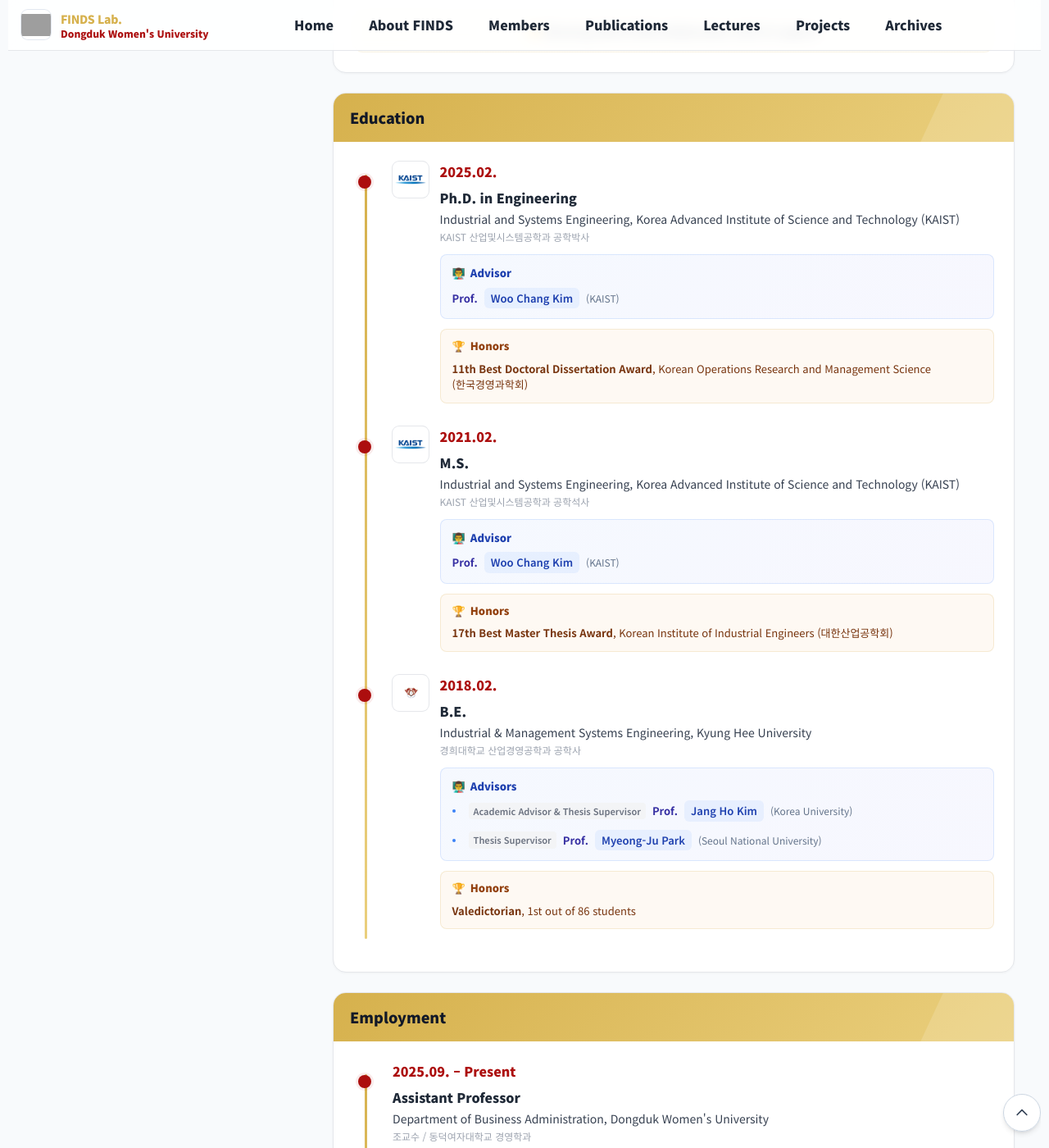
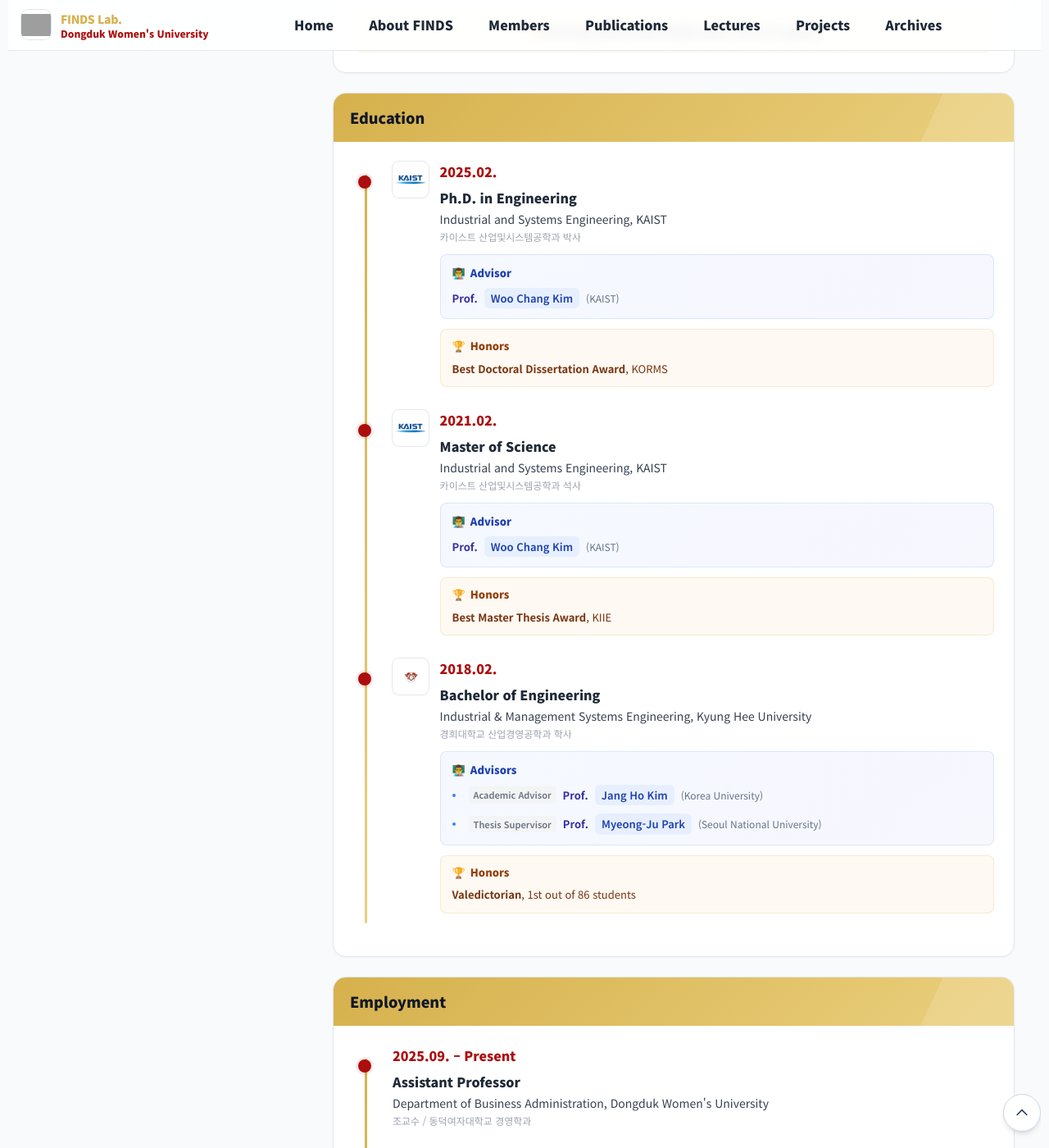
Before and after one commit to FinDS-Lab/site, a Jekyll site: the page built from members-director.html, in a window 1280 px wide and 1400 px high, scrolled down 1647 px. Shown: the whole window at 82% size. Built offline with Jekyll 4.4.1, drawn with Linux system fonts in a browser that asks for light colours; nearby versions of some CDN libraries; some of the changed text lies outside the part shown; grey boxes are pictures that could not be loaded.

Commit message:
Update members-director.html

```diff
--- a/members-director.html
+++ b/members-director.html
@@ -624,10 +624,81 @@
     z-index:100;
   }
 
+  /* Responsive tooltip positioning */
+  .mentee-chip:first-child .mentee-tooltip,
+  .mentee-chip:nth-child(2) .mentee-tooltip {
+    left:0;
+    transform:translateX(0);
+  }
+
+  .mentee-chip:first-child:hover .mentee-tooltip,
+  .mentee-chip:nth-child(2):hover .mentee-tooltip {
+    transform:translateX(0) translateY(-4px);
+  }
+
+  .mentee-chip:last-child .mentee-tooltip,
+  .mentee-chip:nth-last-child(2) .mentee-tooltip {
+    left:auto;
+    right:0;
+    transform:translateX(0);
+  }
+
+  .mentee-chip:last-child:hover .mentee-tooltip,
+  .mentee-chip:nth-last-child(2):hover .mentee-tooltip {
+    transform:translateX(0) translateY(-4px);
+  }
+
+  /* Center positioned tooltips (default) */
   .mentee-chip:hover .mentee-tooltip{
     opacity:1;
     visibility:visible;
     transform:translateX(-50%) translateY(-4px);
+  }
+
+  /* Adjust arrow for left-aligned tooltips */
+  .mentee-chip:first-child .mentee-tooltip::after,
+  .mentee-chip:nth-child(2) .mentee-tooltip::after,
+  .mentee-chip:first-child .mentee-tooltip::before,
+  .mentee-chip:nth-child(2) .mentee-tooltip::before {
+    left:30px;
+    transform:translateX(0);
+  }
+
+  /* Adjust arrow for right-aligned tooltips */
+  .mentee-chip:last-child .mentee-tooltip::after,
+  .mentee-chip:nth-last-child(2) .mentee-tooltip::after,
+  .mentee-chip:last-child .mentee-tooltip::before,
+  .mentee-chip:nth-last-child(2) .mentee-tooltip::before {
+    left:auto;
+    right:30px;
+    transform:translateX(0);
+  }
+
+  /* Mobile responsive */
+  @media (max-width: 640px) {
+    .mentee-tooltip {
+      width:200px;
+    }
+
+    /* On mobile, all tooltips should be centered if possible */
+    .mentee-chip .mentee-tooltip {
+      position:fixed;
+      left:50% !important;
+      right:auto !important;
+      transform:translateX(-50%);
+      max-width:calc(100vw - 40px);
+    }
+
+    .mentee-chip:hover .mentee-tooltip {
+      transform:translateX(-50%) translateY(-4px);
+    }
+
+    .mentee-chip .mentee-tooltip::after,
+    .mentee-chip .mentee-tooltip::before {
+      left:50% !important;
+      right:auto !important;
+      transform:translateX(-50%);
+    }
   }
 
   /* Tooltip Arrow */
@@ -944,8 +1015,8 @@
               <div>
                 <div class="year">2025.02.</div>
                 <div class="title">Ph.D. in Engineering</div>
-                <div class="desc">Industrial and Systems Engineering, Korea Advanced Institute of Science and Technology (KAIST) </div>
-                <div class="desc-ko">KAIST 산업및시스템공학과 공학박사</div>
+                <div class="desc">Industrial and Systems Engineering, KAIST</div>
+                <div class="desc-ko">카이스트 산업및시스템공학과 박사</div>
                 <div class="advisor-section">
                   <div class="advisor-title">
                     <span>👨‍🏫</span>
@@ -965,7 +1036,7 @@
                     <span>Honors</span>
                   </div>
                   <ul class="honors-list">
-                    <li><b>11th Best Doctoral Dissertation Award</b>, Korean Operations Research and Management Science (한국경영과학회)</li>
+                    <li><b>Best Doctoral Dissertation Award</b>, KORMS</li>
                   </ul>
                 </div>
               </div>
@@ -975,9 +1046,9 @@
                    onerror="this.onerror=null; this.src='{{ '/assets/img/logos/default.png' | relative_url }}'">
               <div>
                 <div class="year">2021.02.</div>
-                <div class="title">M.S.</div>
-                <div class="desc">Industrial and Systems Engineering, Korea Advanced Institute of Science and Technology (KAIST)</div>
-                <div class="desc-ko">KAIST 산업및시스템공학과 공학석사</div>
+                <div class="title">Master of Science</div>
+                <div class="desc">Industrial and Systems Engineering, KAIST</div>
+                <div class="desc-ko">카이스트 산업및시스템공학과 석사</div>
                 <div class="advisor-section">
                   <div class="advisor-title">
                     <span>👨‍🏫</span>
@@ -997,7 +1068,7 @@
                     <span>Honors</span>
                   </div>
                   <ul class="honors-list">
-                    <li><b>17th Best Master Thesis Award</b>, Korean Institute of Industrial Engineers (대한산업공학회)</li>
+                    <li><b>Best Master Thesis Award</b>, KIIE</li>
                   </ul>
                 </div>
               </div>
@@ -1007,9 +1078,9 @@
                    onerror="this.onerror=null; this.src='{{ '/assets/img/logos/default.png' | relative_url }}'">
               <div>
                 <div class="year">2018.02.</div>
-                <div class="title">B.E.</div>
+                <div class="title">Bachelor of Engineering</div>
                 <div class="desc">Industrial & Management Systems Engineering, Kyung Hee University</div>
-                <div class="desc-ko">경희대학교 산업경영공학과 공학사</div>
+                <div class="desc-ko">경희대학교 산업경영공학과 학사</div>
                 <div class="advisor-section">
                   <div class="advisor-title">
                     <span>👨‍🏫</span>
@@ -1017,10 +1088,10 @@
                   </div>
                   <div class="multiple-advisors">
                     <div class="advisor-item">
-                      <span class="advisor-role">Academic Advisor & Thesis Supervisor</span>
+                      <span class="advisor-role">Academic Advisor</span>
                       <div class="advisor-info">
                         <span class="advisor-label">Prof.</span>
-                        <a href="https://scholar.google.com/citations?hl=en&user=uTiqWBMAAAAJ" target="_blank" class="advisor-name">
+                        <a href="https://scholar.google.com/citations?user=EXAMPLE_JANGHO" target="_blank" class="advisor-name">
                           Jang Ho Kim
                         </a>
                         <span class="advisor-affiliation">(Korea University)</span>
@@ -1074,59 +1145,7 @@
               <div class="year">2025.03. – 2025.08.</div>
               <div class="title">Lecturer</div>
               <div class="desc">Digital Business Major, Korea University</div>
-              <div class="desc-ko">강사 / 고려대학교 세종캠퍼스 글로벌비즈니스대학                        </a>
-                        <span class="advisor-affiliation">(Korea University)</span>
-                      </div>
-                    </div>
-                    <div class="advisor-item">
-                      <span class="advisor-role">Thesis Supervisor</span>
-                      <div class="advisor-info">
-                        <span class="advisor-label">Prof.</span>
-                        <a href="https://scholar.google.com/citations?user=EXAMPLE_MYEONGJU" target="_blank" class="advisor-name">
-                          Myeong-Ju Park
-                        </a>
-                        <span class="advisor-affiliation">(Seoul National University)</span>
-                      </div>
-                    </div>
-                  </div>
-                </div>
-                <div class="honors-section">
-                  <div class="honors-title">
-                    <span>🏆</span>
-                    <span>Honors</span>
-                  </div>
-                  <ul class="honors-list">
-                    <li><b>Valedictorian</b>, 1st out of 86 students</li>
-                  </ul>
-                </div>
-              </div>
-            </li>
-          </ul>
-        </div>
-      </div>
-
-      <!-- Employment -->
-      <div class="director-card">
-        <div class="card-head">Employment</div>
-        <div class="card-body">
-          <ul class="timeline">
-            <li>
-              <div class="year">2025.09. – Present</div>
-              <div class="title">Assistant Professor</div>
-              <div class="desc">Department of Business Administration, Dongduk Women's University</div>
-              <div class="desc-ko">조교수 / 동덕여자대학교 경영학과</div>
-            </li>
-            <li>
-              <div class="year">2025.03. – 2025.08.</div>
-              <div class="title">Lecturer</div>
-              <div class="desc">Department of Electronic and Semiconductor Engineering, Gangnam University</div>
-              <div class="desc-ko">강사 / 강남대학교 전자반도체공학부</div>
-            </li>
-            <li>
-              <div class="year">2025.03. – 2025.08.</div>
-              <div class="title">Lecturer</div>
-              <div class="desc">Digital Business Major, Global Business College, Korea University</div>
-              <div class="desc-ko">강사 / 고려대학교 글로벌비즈니스대학 디지털비즈니스전공</div>
+              <div class="desc-ko">강사 / 고려대학교 디지털비즈니스전공</div>
             </li>
             <li>
               <div class="year">2024.03. – 2024.08.</div>
@@ -1137,8 +1156,8 @@
             <li>
               <div class="year">2020.03. – 2020.05.</div>
               <div class="title">Intern</div>
-              <div class="desc">Performance Improvement Department, EY Consulting</div>
-              <div class="desc-ko">인턴 / EY컨설팅 성과개선부서</div>
+              <div class="desc">Performance Improvement Department, EY Hanyoung</div>
+              <div class="desc-ko">인턴 / EY한영 성과개선팀</div>
             </li>
           </ul>
         </div>
```
